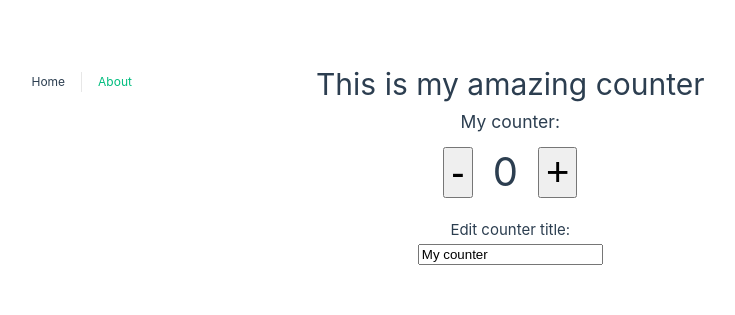
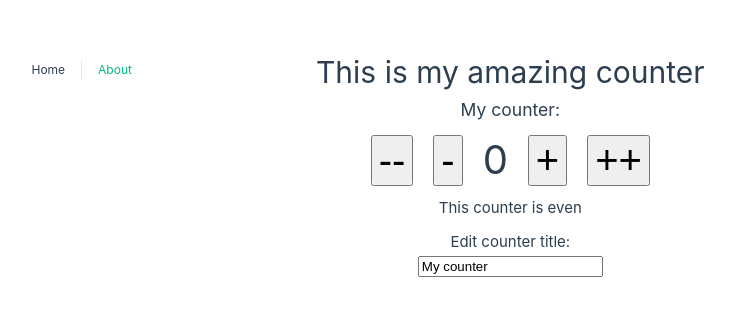
Before and after one commit to rafaelnunez/vue-composition, a Vue app: page / in a window 1280 px wide. Shown: the part 237-552 px from the top of the page, without its empty margins (344-1079 px from the left). Built offline with nearby package versions, Linux system fonts and the light colour scheme.

Commit message:
feat: implemented watch vue.

```diff
--- a/src/views/HomeView.vue
+++ b/src/views/HomeView.vue
@@ -6,11 +6,13 @@
     <h3>{{ counterData.title }}:</h3>
 
     <div>
-      <button @click="decreaseCounter" class="btn">-</button>
+      <button @click="decreaseCounter(2)" class="btn">--</button>
+      <button @click="decreaseCounter(1)" class="btn">-</button>
       <span class="counter">{{ counterData.count }}</span>
-      <button @click="increaseCounter" class="btn">+</button>
+      <button @click="increaseCounter(1)" class="btn">+</button>
+      <button @click="increaseCounter(2)" class="btn">++</button>
     </div>
-
+    <p>This counter is {{ oddOrEven }}</p>
     <div class="edit">
       <h4>Edit counter title:</h4>
       <input v-model="counterData.title" type="text">
@@ -20,7 +22,7 @@
 </template>
 
 <script setup>
-  import { reactive } from 'vue'
+  import { computed, reactive, watch } from 'vue'
 
   const header = 'This is my amazing counter'
 
@@ -29,8 +31,18 @@
     title: "My counter"
   })
 
-  const increaseCounter = () => counterData.count++
-  const decreaseCounter = () => counterData.count--
+  const oddOrEven = computed(() => {
+    return counterData.count % 2 == 0 ? "even" : "odd"
+  })
+
+  watch(() => counterData.count, (newValue) => {
+    if (newValue == 2) {
+      console.log("The second value is equal to 2");
+    }
+  })
+
+  const increaseCounter = (amount) => counterData.count += amount
+  const decreaseCounter = (amount) => counterData.count -= amount
 </script>
 
 <style>
```
